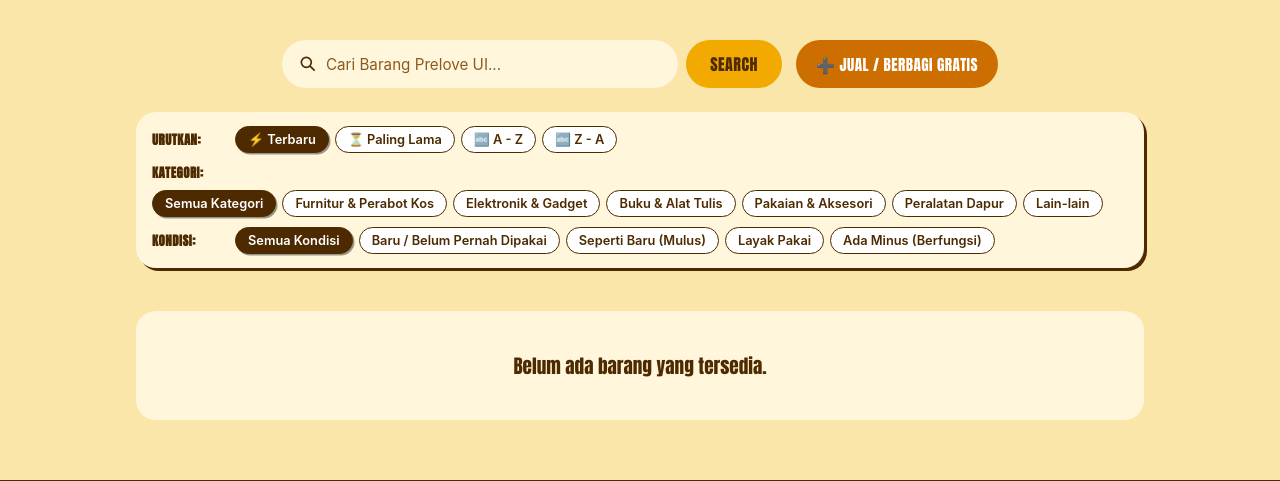
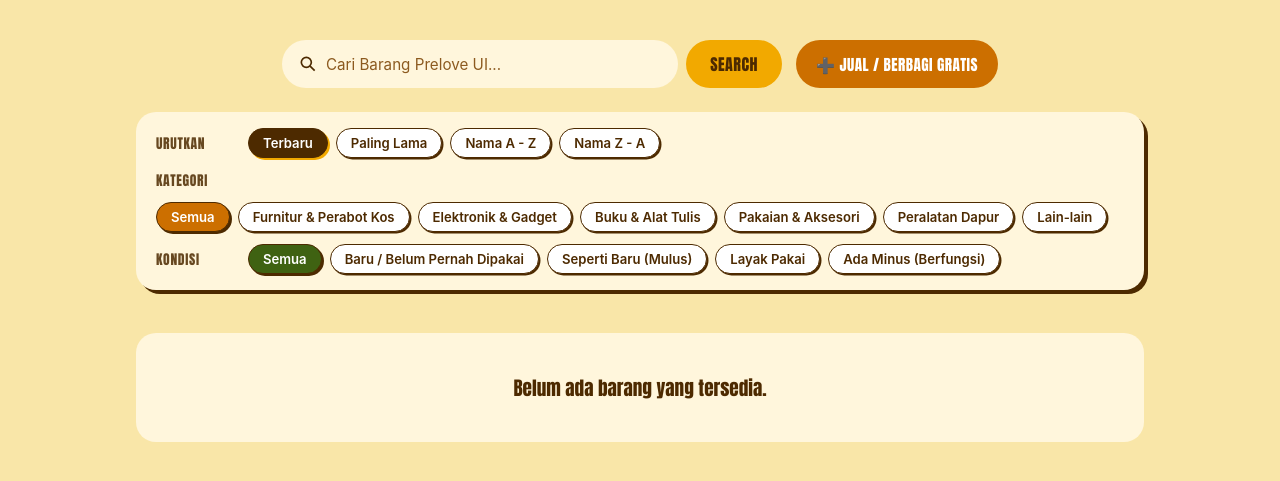
Before and after one commit to PBP-A-13/SaLink, a Django app: page /saling-beli/ in a window 1280 px wide. Shown: the part 71-552 px from the top of the page. Run offline with Django 5.2, Linux system fonts and the light colour scheme; data that the repository does not hold is empty; parts of the project's set-up code (start-up, migrations or seed data) failed here and were passed over.

Commit message:
fix(saling_beli): bugs and logics fix

```diff
--- a/saling_beli/forms.py
+++ b/saling_beli/forms.py
@@ -99,7 +99,7 @@ class ItemListingForm(forms.ModelForm):
             'is_free': 'Bagikan Secara Gratis (Rp0)?',
             'price': 'Harga (Rp)',
             'description': 'Deskripsi Lengkap',
-            'pickup_location': 'Titik Temu COD Kampus UI',
+            'pickup_location': 'Titik Temu COD',
             'payout_account_name': 'Nama Pemilik Rekening / Akun E-Wallet',
             'payout_account_number': 'Nomor Rekening / No. HP E-Wallet Penjual',
             'image': 'Upload Foto Barang (Dari Perangkat)',
--- a/saling_beli/views.py
+++ b/saling_beli/views.py
@@ -43,10 +43,11 @@ MAX_IMAGE_BYTES = 5 * 1024 * 1024
 ALLOWED_IMAGE_EXTENSIONS = ('.jpg', '.jpeg', '.png', '.webp', '.gif')
 ALLOWED_IMAGE_CONTENT_TYPES = {'image/jpeg', 'image/png', 'image/webp', 'image/gif'}
 
-# Transisi tahap yang sah. Urutan tracker tidak boleh dilompati.
+# Transisi tahap yang sah. Urutan tracker tidak boleh dilompati (kecuali barang gratis bisa langsung atur COD).
 STAGE_TRANSITIONS = {
 	TransactionOrder.Stage.MENUNGGU_TRANSFER: {
 		TransactionOrder.Stage.BUKTI_DIUNGGAH,
+		TransactionOrder.Stage.JANJI_TEMU_COD,
 		TransactionOrder.Stage.BATAL,
 	},
 	TransactionOrder.Stage.BUKTI_DIUNGGAH: {
@@ -348,6 +349,12 @@ def make_offer(request, listing_id):
 	except (ValueError, TypeError, json.JSONDecodeError):
 		return JsonResponse({'error': 'Harga penawaran harus berupa angka valid.'}, status=400)
 
+	if offered_price <= 0:
+		return JsonResponse({'error': 'Harga penawaran harus lebih besar dari Rp 0.'}, status=400)
+
+	if offered_price >= item.price:
+		return JsonResponse({'error': 'Harga penawaran harus lebih rendah dari harga asli. Gunakan tombol Pesan Sekarang jika ingin membeli dengan harga normal.'}, status=400)
+
 	offer = PriceOffer.objects.create(
 		item=item,
 		buyer=request.user,
@@ -432,6 +439,22 @@ def respond_offer(request, offer_id):
 			offer.status = PriceOffer.OfferStatus.ACCEPTED
 			offer.save(update_fields=['status', 'updated_at'])
 
+			# Tolak otomatis penawaran pending lain untuk barang ini agar pembeli lain mendapat kepastian
+			other_offers = PriceOffer.objects.filter(
+				item=item,
+				status=PriceOffer.OfferStatus.PENDING
+			).exclude(pk=offer.pk)
+			for pending_offer in other_offers:
+				pending_offer.status = PriceOffer.OfferStatus.REJECTED
+				pending_offer.save(update_fields=['status', 'updated_at'])
+				UserNotification.objects.create(
+					user=pending_offer.buyer,
+					title='Tawaran Nego Ditolak',
+					message=f'Penjual @{request.user.username} telah menerima penawaran lain untuk "{item.title}".',
+					notification_type=UserNotification.NotifType.OFFER,
+					link=f'/saling-beli/detail/{item.id}/'
+				)
+
 			if item.status == ItemListing.Status.AVAILABLE:
 				item.status = ItemListing.Status.RESERVED
 				item.save(update_fields=['status', 'updated_at'])
@@ -515,6 +538,22 @@ def create_order(request, listing_id):
 		# Barang dikunci selama transaksi berjalan.
 		item.status = ItemListing.Status.RESERVED
 		item.save(update_fields=['status', 'updated_at'])
+
+		# Tolak otomatis penawaran pending untuk barang ini karena sudah dipesan
+		other_offers = PriceOffer.objects.filter(
+			item=item,
+			status=PriceOffer.OfferStatus.PENDING
+		)
+		for pending_offer in other_offers:
+			pending_offer.status = PriceOffer.OfferStatus.REJECTED
+			pending_offer.save(update_fields=['status', 'updated_at'])
+			UserNotification.objects.create(
+				user=pending_offer.buyer,
+				title='Tawaran Nego Ditolak',
+				message=f'Barang "{item.title}" telah dipesan oleh pembeli lain.',
+				notification_type=UserNotification.NotifType.OFFER,
+				link=f'/saling-beli/detail/{item.id}/'
+			)
 
 		# Notifikasi ke Penjual
 		UserNotification.objects.create(
--- a/static/saling_beli/saling-beli.css
+++ b/static/saling_beli/saling-beli.css
@@ -700,65 +700,106 @@ a {
   background: var(--salink-cream);
   border: var(--border-thick);
   border-radius: var(--radius-card);
-  padding: 14px 16px;
-  box-shadow: 3px 3px 0px var(--salink-dark);
+  padding: 16px 20px;
+  box-shadow: 4px 4px 0px var(--salink-dark);
+  margin-bottom: var(--space-4);
+  display: flex;
+  flex-direction: column;
+  gap: 12px;
 }
 
 .filter-row {
   display: flex;
   align-items: center;
-  gap: 10px;
+  gap: 12px;
   flex-wrap: wrap;
 }
 
 .filter-label {
   font-family: var(--font-display);
   font-size: 0.85rem;
-  letter-spacing: 0.04em;
+  letter-spacing: 0.05em;
   text-transform: uppercase;
   color: var(--salink-dark);
+  min-width: 80px;
+  opacity: 0.85;
 }
 
 .filter-pills {
   display: flex;
-  gap: 6px;
+  gap: 8px;
   flex-wrap: wrap;
+  align-items: center;
 }
 
 .pill-btn {
   display: inline-flex;
   align-items: center;
   justify-content: center;
-  padding: 5px 12px;
+  padding: 6px 14px;
   font-family: var(--font-body);
-  font-size: 0.8rem;
+  font-size: 0.82rem;
   font-weight: 600;
   border-radius: var(--radius-pill);
   border: 1.5px solid var(--salink-dark);
   background: var(--salink-white);
   color: var(--salink-dark);
   cursor: pointer;
-  transition: all 0.12s ease;
+  transition: transform 0.1s ease, box-shadow 0.1s ease, background 0.15s ease, color 0.15s ease;
   white-space: nowrap;
+  box-shadow: 1.5px 1.5px 0px var(--salink-dark);
 }
 
 .pill-btn:hover {
   background: var(--salink-accent);
-  transform: translateY(-1px);
+  transform: translate(-1px, -1px);
+  box-shadow: 2.5px 2.5px 0px var(--salink-dark);
 }
 
-.pill-btn.is-active {
+.pill-btn:active {
+  transform: translate(1px, 1px);
+  box-shadow: 0 0 0 transparent;
+}
+
+/* Kategori Pills Tone */
+.pill-btn--category.is-active {
+  background: var(--salink-primary);
+  color: var(--salink-white);
+  border-color: var(--salink-dark);
+  box-shadow: 2px 2px 0px var(--salink-dark);
+}
+
+/* Sorting Pills Tone */
+.pill-btn--sort.is-active {
   background: var(--salink-dark);
   color: var(--salink-white);
-  box-shadow: 1.5px 1.5px 0px rgba(0, 0, 0, 0.4);
+  border-color: var(--salink-dark);
+  box-shadow: 2px 2px 0px var(--salink-accent);
+}
+
+/* Condition Pills Tone */
+.pill-btn--condition.is-active {
+  background: #3f6212;
+  color: #ffffff;
+  border-color: var(--salink-dark);
+  box-shadow: 2px 2px 0px var(--salink-dark);
 }
 
 .pill-btn--reset {
   display: inline-flex;
   align-items: center;
-  gap: 4px;
+  padding: 6px 14px;
+  color: #991b1b;
+  background: #fee2e2;
+  border-color: #f87171;
+  text-decoration: none;
+  font-family: var(--font-body);
+  font-size: 0.8rem;
+  font-weight: 600;
+  border-radius: var(--radius-pill);
 }
 
 .pill-btn--reset:hover {
-  background: #fecaca !important;
+  background: #fca5a5 !important;
+  color: #7f1d1d !important;
 }
--- a/templates/saling_beli/saling-beli.html
+++ b/templates/saling_beli/saling-beli.html
@@ -41,39 +41,39 @@
     </div>
 
     <!-- Filter Pills & Sorting Bar -->
-    <div class="filter-bar" style="margin-bottom: var(--space-4);">
+    <div class="filter-bar">
       <!-- Urutan (A-Z, Z-A, Terbaru, Terlama) -->
-      <div class="filter-row" style="display: flex; align-items: center; gap: 8px; flex-wrap: wrap; margin-bottom: 10px;">
-        <span class="filter-label" style="font-size: 0.8rem; font-weight: bold; text-transform: uppercase; color: var(--salink-dark); min-width: 75px;">Urutkan:</span>
-        <div class="filter-pills" style="display: flex; gap: 6px; flex-wrap: wrap;">
-          <button type="button" class="pill-btn {% if sort == 'newest' %}is-active{% endif %}" onclick="setFilter('sort', 'newest')">⚡ Terbaru</button>
-          <button type="button" class="pill-btn {% if sort == 'oldest' %}is-active{% endif %}" onclick="setFilter('sort', 'oldest')">⏳ Paling Lama</button>
-          <button type="button" class="pill-btn {% if sort == 'name_asc' %}is-active{% endif %}" onclick="setFilter('sort', 'name_asc')">🔤 A - Z</button>
-          <button type="button" class="pill-btn {% if sort == 'name_desc' %}is-active{% endif %}" onclick="setFilter('sort', 'name_desc')">🔤 Z - A</button>
+      <div class="filter-row">
+        <span class="filter-label">Urutkan</span>
+        <div class="filter-pills">
+          <button type="button" class="pill-btn pill-btn--sort {% if sort == 'newest' %}is-active{% endif %}" onclick="setFilter('sort', 'newest')">Terbaru</button>
+          <button type="button" class="pill-btn pill-btn--sort {% if sort == 'oldest' %}is-active{% endif %}" onclick="setFilter('sort', 'oldest')">Paling Lama</button>
+          <button type="button" class="pill-btn pill-btn--sort {% if sort == 'name_asc' %}is-active{% endif %}" onclick="setFilter('sort', 'name_asc')">Nama A - Z</button>
+          <button type="button" class="pill-btn pill-btn--sort {% if sort == 'name_desc' %}is-active{% endif %}" onclick="setFilter('sort', 'name_desc')">Nama Z - A</button>
         </div>
       </div>
 
       <!-- Kategori Barang -->
-      <div class="filter-row" style="display: flex; align-items: center; gap: 8px; flex-wrap: wrap; margin-bottom: 10px;">
-        <span class="filter-label" style="font-size: 0.8rem; font-weight: bold; text-transform: uppercase; color: var(--salink-dark); min-width: 75px;">Kategori:</span>
-        <div class="filter-pills" style="display: flex; gap: 6px; flex-wrap: wrap;">
-          <button type="button" class="pill-btn {% if not category %}is-active{% endif %}" onclick="setFilter('category', '')">Semua Kategori</button>
+      <div class="filter-row">
+        <span class="filter-label">Kategori</span>
+        <div class="filter-pills">
+          <button type="button" class="pill-btn pill-btn--category {% if not category %}is-active{% endif %}" onclick="setFilter('category', '')">Semua</button>
           {% for cat_val, cat_label in categories %}
-          <button type="button" class="pill-btn {% if category == cat_val %}is-active{% endif %}" onclick="setFilter('category', '{{ cat_val }}')">{{ cat_label }}</button>
+          <button type="button" class="pill-btn pill-btn--category {% if category == cat_val %}is-active{% endif %}" onclick="setFilter('category', '{{ cat_val }}')">{{ cat_label }}</button>
           {% endfor %}
         </div>
       </div>
 
       <!-- Kondisi Fisik Barang -->
-      <div class="filter-row" style="display: flex; align-items: center; gap: 8px; flex-wrap: wrap;">
-        <span class="filter-label" style="font-size: 0.8rem; font-weight: bold; text-transform: uppercase; color: var(--salink-dark); min-width: 75px;">Kondisi:</span>
-        <div class="filter-pills" style="display: flex; gap: 6px; flex-wrap: wrap;">
-          <button type="button" class="pill-btn {% if not condition %}is-active{% endif %}" onclick="setFilter('condition', '')">Semua Kondisi</button>
+      <div class="filter-row">
+        <span class="filter-label">Kondisi</span>
+        <div class="filter-pills">
+          <button type="button" class="pill-btn pill-btn--condition {% if not condition %}is-active{% endif %}" onclick="setFilter('condition', '')">Semua</button>
           {% for cond_val, cond_label in conditions %}
-          <button type="button" class="pill-btn {% if condition == cond_val %}is-active{% endif %}" onclick="setFilter('condition', '{{ cond_val }}')">{{ cond_label }}</button>
+          <button type="button" class="pill-btn pill-btn--condition {% if condition == cond_val %}is-active{% endif %}" onclick="setFilter('condition', '{{ cond_val }}')">{{ cond_label }}</button>
           {% endfor %}
           {% if query or category or condition or sort != 'newest' %}
-          <a href="{% url 'saling_beli:index' %}" class="pill-btn pill-btn--reset" style="text-decoration: none; color: #b91c1c; background: #fee2e2; border-color: #fca5a5;">✕ Reset Filter</a>
+          <a href="{% url 'saling_beli:index' %}" class="pill-btn pill-btn--reset">Reset Filter</a>
           {% endif %}
         </div>
       </div>
```
Also changed, not shown: templates/saling_beli/saling-beli-detail.html (+13 -4 lines).
